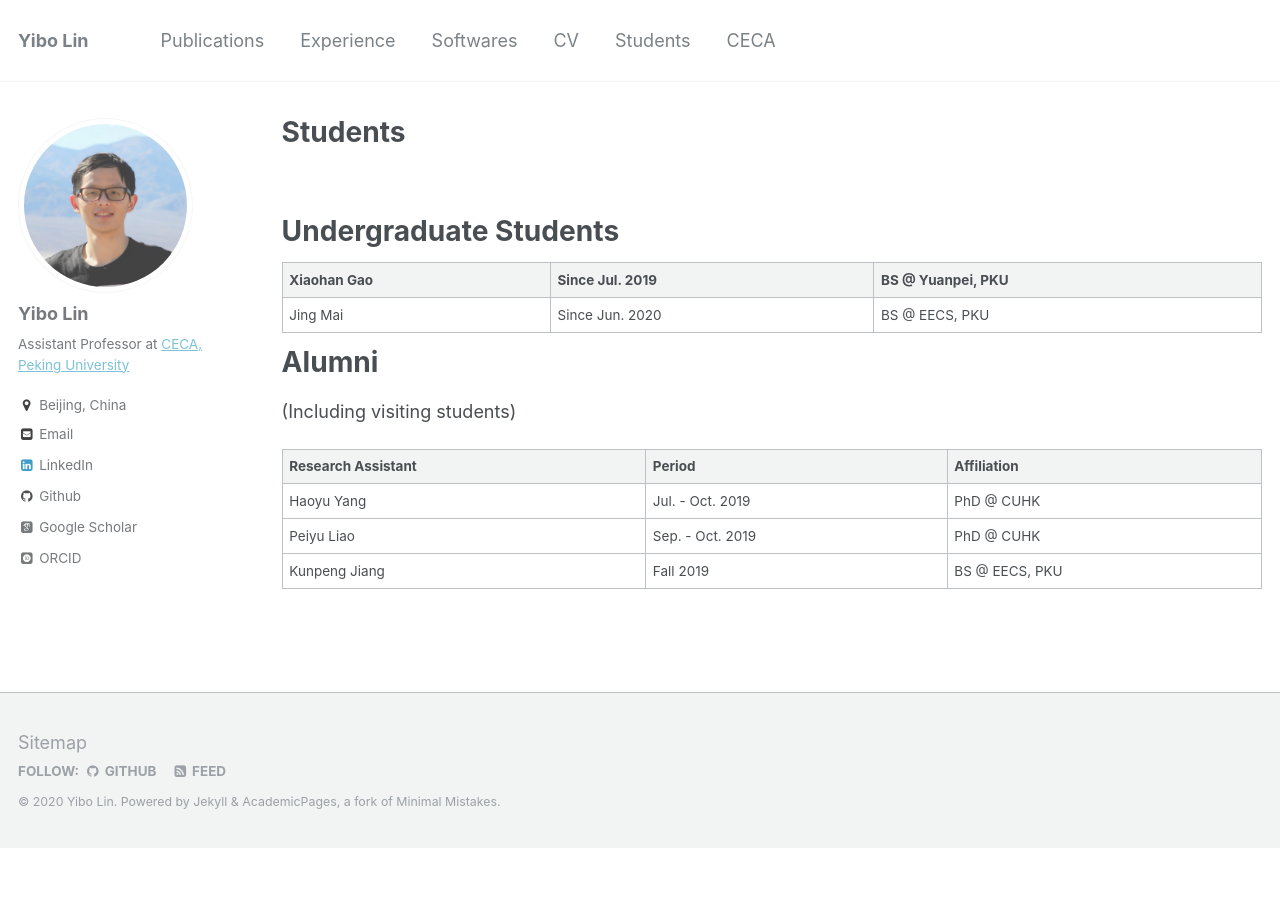
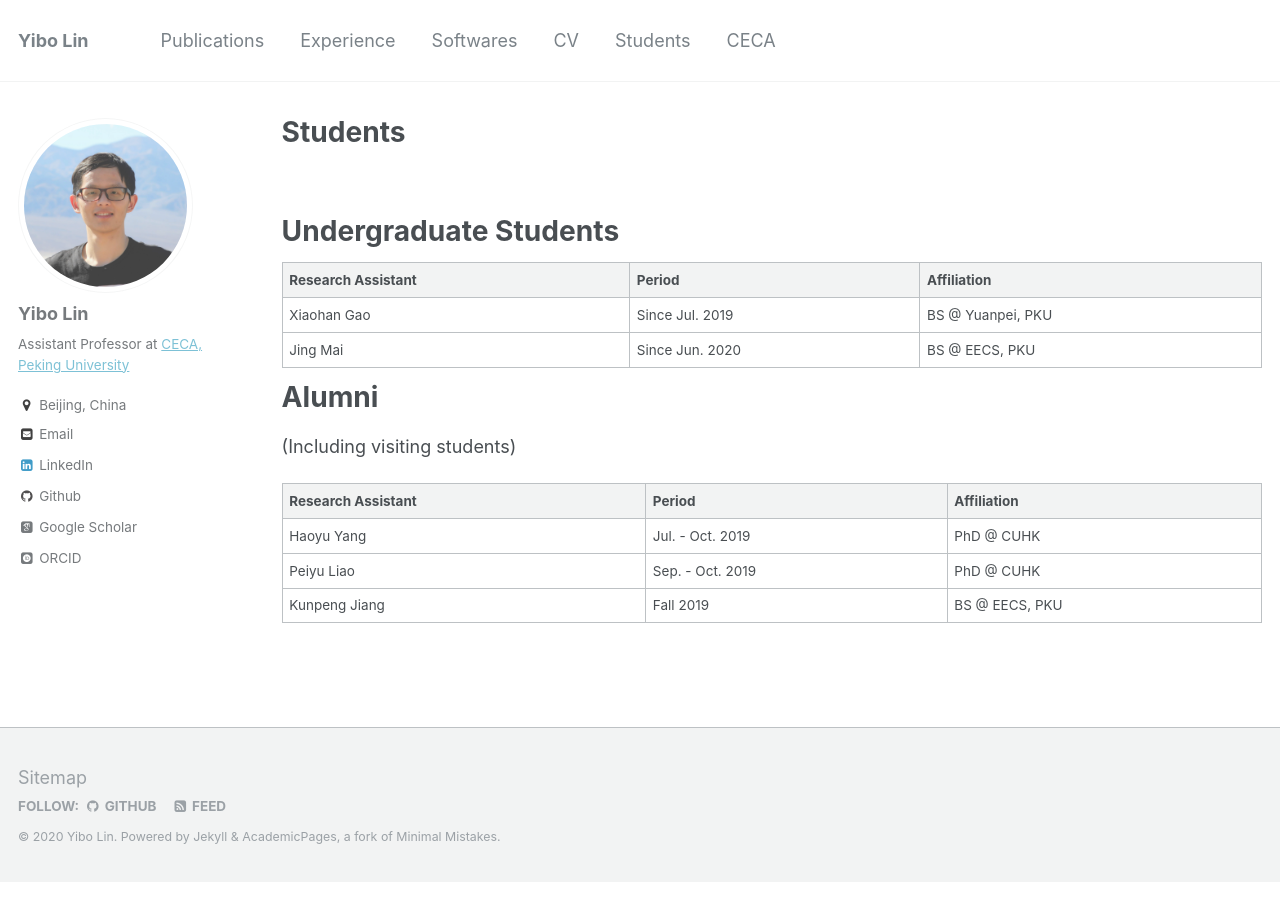
Before and after one commit to limbo018/limbo018.github.io, a Jekyll site: the page built from _pages/students.md, in a window 1280 px wide. Built offline with Jekyll 4.4.1, drawn with Linux system fonts in a browser that asks for light colours; some web fonts are replaced; some of the changed lines change nothing that is shown.

Commit message:
update student info

```diff
--- a/_pages/students.md
+++ b/_pages/students.md
@@ -10,6 +10,8 @@ author_profile: true
 Undergraduate Students
 ======
 
+|--------------------|--------------------------------------|--------------------------------------|
+| Research Assistant | Period                               | Affiliation                          |
 |--------------------|--------------------------------------|--------------------------------------|
 | Xiaohan Gao        | Since Jul. 2019                      | BS @ Yuanpei, PKU                    |
 |--------------------|--------------------------------------|--------------------------------------|
@@ -24,9 +26,9 @@ Alumni
 |--------------------|--------------------------------------|--------------------------------------|
 | Research Assistant | Period                               | Affiliation                          |
 |--------------------|--------------------------------------|--------------------------------------|
-| Haoyu Yang         | Jul. - Oct. 2019                     | PhD @ CUHK                           |
+| [Haoyu Yang](https://phdyang007.github.io/)         | Jul. - Oct. 2019                     | PhD @ CUHK                           |
 |--------------------|--------------------------------------|--------------------------------------|
-| Peiyu Liao         | Sep. - Oct. 2019                     | PhD @ CUHK                           |
+| [Peiyu Liao](https://enzoleo.github.io/)         | Sep. - Oct. 2019                     | PhD @ CUHK                           |
 |--------------------|--------------------------------------|--------------------------------------|
 | Kunpeng Jiang      | Fall 2019                            | BS @ EECS, PKU                       |
 |--------------------|--------------------------------------|--------------------------------------|
```
